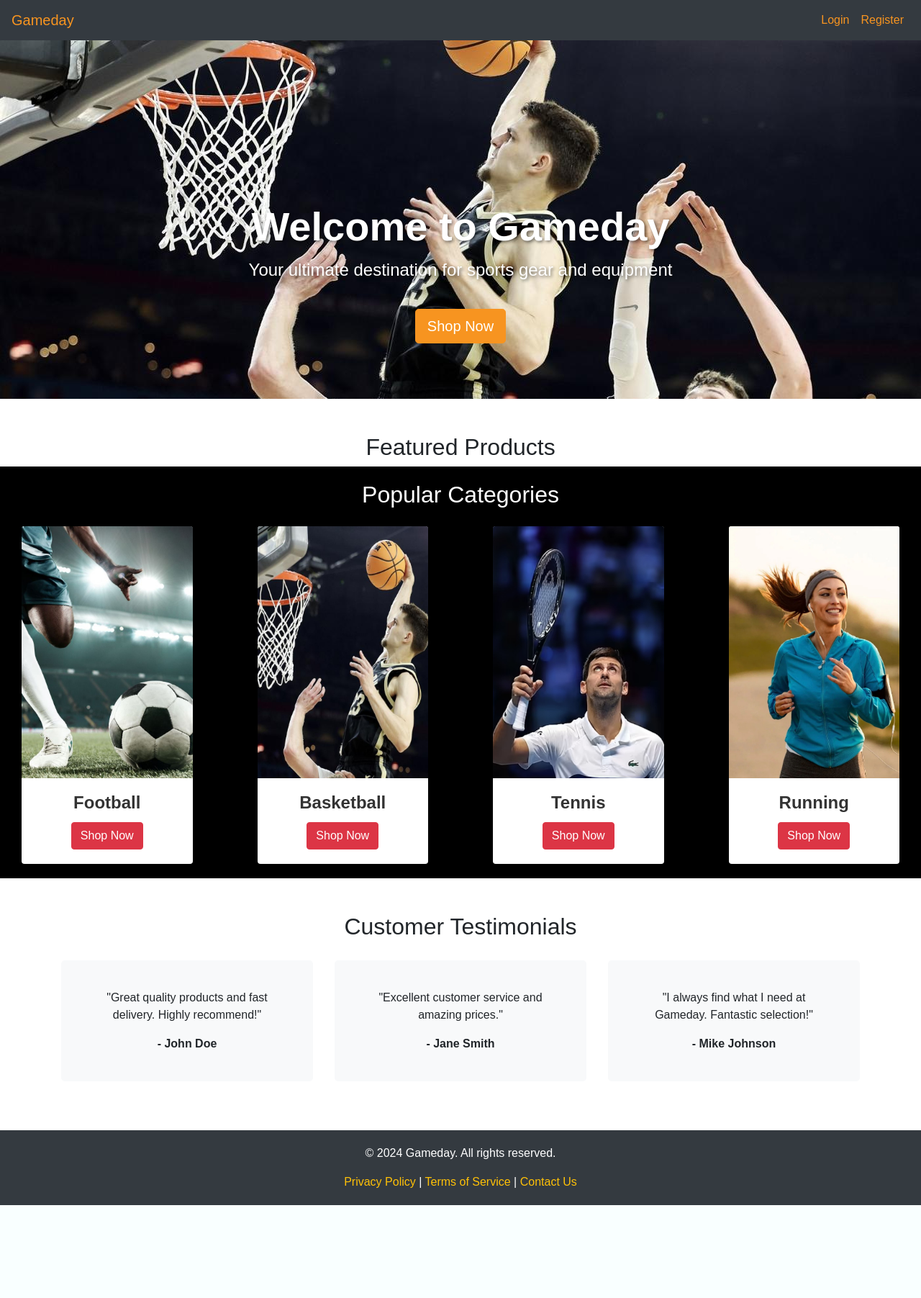
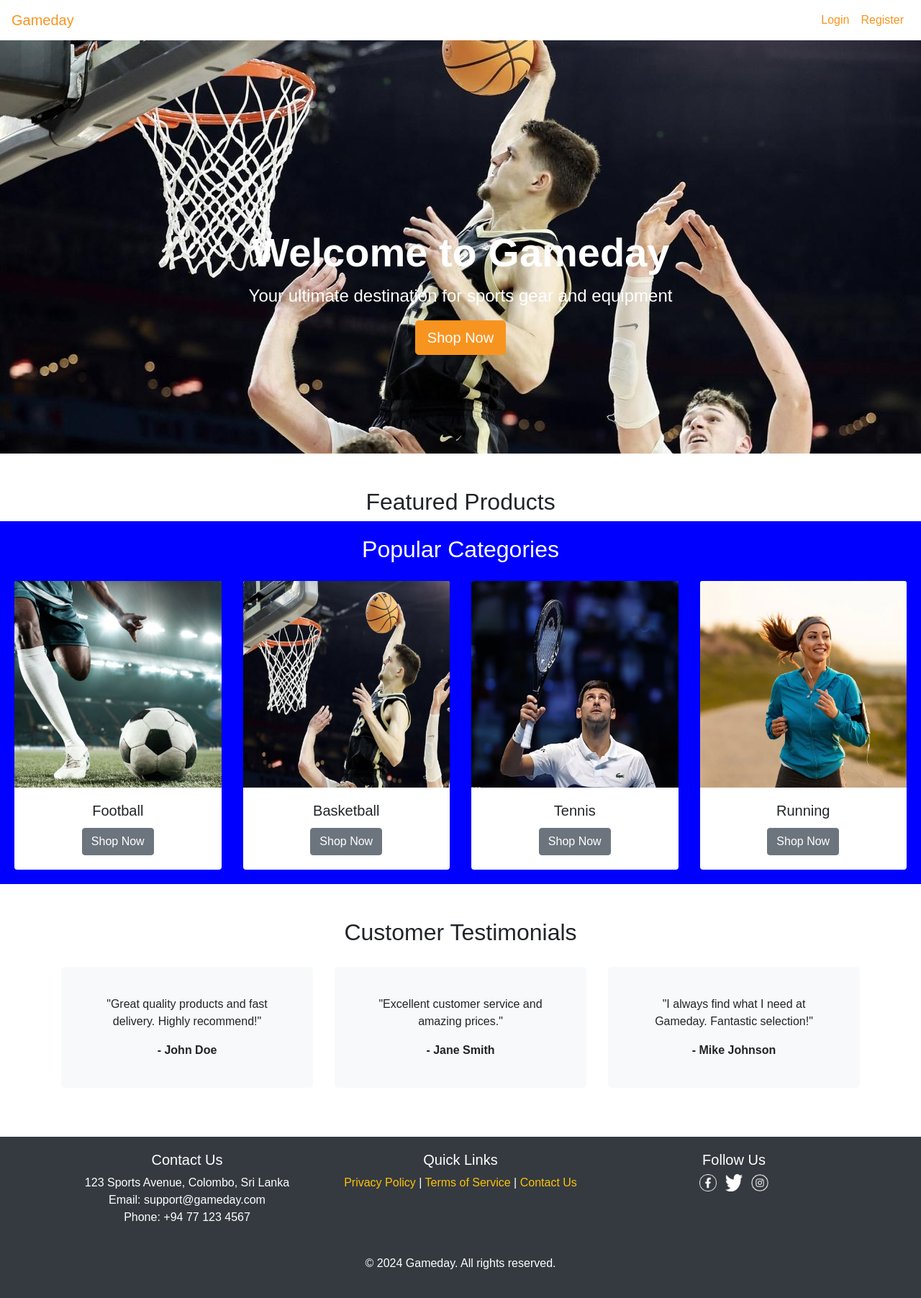
Before and after one commit to theekshanahansa/Group_11-Simple-e-commerce-system, a Django app: template shop/templates/shop/home.html in a window 1280 px wide. Shown: the whole page at 72% size. Before the commit the page ends 1674 px from the top, so only its background shows below. Run offline with Django 5.2, Linux system fonts and the light colour scheme; the template is opened without the code that fills it, so the values that code supplies are empty; some libraries are stand-ins or nearby versions.

Commit message:
Change home.html and styles of it

```diff
--- a/shop/static/CSS/homestyles.css
+++ b/shop/static/CSS/homestyles.css
@@ -1,5 +1,3 @@
-/* static/css/styles.css */
-
 /* General Styles */
 body {
     font-family: 'Arial', sans-serif;
@@ -8,29 +6,32 @@ body {
 }
 
 .navbar {
-    background-color: ffffff; /* Dark background for navbar */
+    background-color: #ffffff; /* Ensure this color is correct */
 }
 
 .navbar-brand {
-    color: #f79420 !important; /* White color for navbar brand */
+    color: #f79420 !important; /* Adjusted color */
 }
 
 .navbar-nav .nav-link {
-    color: #f79420 !important; /* White color for navbar links */
+    color: #f79420 !important; /* Adjusted color */
 }
 
 .btn-primary {
-    background-color: #f79420; /* Red color for primary buttons */
-    border-color: #f79420; /* Red color for button borders */
+    background-color: #f79420; /* Adjusted color */
+    border-color: #f79420; /* Adjusted color */
 }
 
 .btn-primary:hover {
-    background-color: #e46d1e; /* Darker red on hover */
-    border-color: #d87d1c; /* Darker red for border on hover */
+    background-color: #e6831e; /* Adjusted color */
+    border-color: #e6831e; /* Adjusted color */
 }
 
-/* Home Page Styles */
+/* Hero Section */
 .hero {
+    background-position: center;
+    height: 500px;
+    color: white;
     position: relative;
     background: url('123.jpg') center center no-repeat;
     background-size: cover; /* Ensure the image covers the container */
@@ -43,138 +44,58 @@ body {
 }
 
 .hero-content {
-    text-align: center;
+    padding-top: 150px;
 }
 
-.hero h1 {
-    font-size: 4rem;
+.hero-content h1 {
+    font-size: 3.5rem;
     font-weight: bold;
-    text-shadow: 2px 2px 4px rgba(0, 0, 0, 0.5);
 }
 
-.hero p {
+.hero-content p {
     font-size: 1.5rem;
-    text-shadow: 2px 2px 4px rgba(0, 0, 0, 0.5);
 }
 
-.hero .btn {
-    margin-top: 20px;
-}
-
-/* Remove margins for home page */
-.no-margins {
+.container-fluid.no-padding {
     padding-left: 0;
     padding-right: 0;
 }
 
-/* Product Card Styles */
-.card-img-top {
-    width: 100%;
-    height: 250px; /* Adjust the height as needed */
-    object-fit: cover; /* This will ensure the image covers the entire area without stretching */
+/* Categories */
+.category-card {
+    border: none;
 }
 
-.card-title {
-    font-size: 1.25rem;
-    font-weight: bold;
+/* Testimonials */
+.testimonial {
+    background: #f8f9fa;
+    padding: 40px;
+    margin: 20px 0;
+    border-radius: 5px;
+    text-align: center;
 }
 
-.card-text {
-    font-size: 1rem;
-    color:#6c757d;
-}
-
-.card .btn {
-    background-color: #dc3545;
-    border-color: #dc3545;
-}
-
-.card .btn:hover {
-    background-color: #c82333;
-    border-color: #bd2130;
-}
-
-/* Category Filter Styles */
-.category-filter {
-    margin-bottom: 20px;
-    margin-left: 15px; /* Add left margin for category filter */
-    margin-right: 15px; /* Add right margin for category filter */
-}
-
-.category-filter select {
-    width: 100%;
-    padding: 10px;
-    border: 1px solid #ccc;
-    border-radius: 5px;
-}
-
-/* Footer Styles */
+/* Footer */
 footer {
-    background-color: #343a40;
+    background: #343a40;
     color: white;
     padding: 20px 0;
     text-align: center;
 }
 
 footer a {
-    color: #ffffff;
-    text-decoration: none;
+    color: #ffc107;
 }
 
-footer a:hover {
-    color: #c82333;
-    text-decoration: underline;
+.popular-categories {
+    background-color: blue;
+    padding: 20px;
 }
 
-/* Media Queries */
-@media (max-width: 768px) {
-    .hero h1 {
-        font-size: 3rem;
-    }
-
-    .hero p {
-        font-size: 1.25rem;
-    }
-}
-/* Additional Styles for Popular Categories */
-
-.category-card {
-    border: none;
-    transition: transform 0.3s ease;
-    margin-left:30px;
-    margin-right: 30px
-
+.popular-categories h2 {
+    color: white;
 }
 
-.category-card:hover {
-    transform: translateY(-5px);
-    box-shadow: 0 0 20px rgba(0, 0, 0, 0.1);
+.popular-categories .card {
+    margin: 0 auto; /* Center the cards horizontally */
 }
-
-.category-card .card-img-top {
-    height: 350px;
-    object-fit: cover;
-}
-
-.category-card .card-title {
-    font-size: 1.5rem;
-    font-weight: bold;
-    color: #333;
-}
-
-.category-card .btn-primary {
-    background-color: #dc3545;
-    border-color: #dc3545;
-}
-
-.category-card .btn-primary:hover {
-    background-color: #c82333;
-    border-color: #bd2130;
-}
-.popular-categories {
-    background-color: black; /* Blue background color */
-    padding: 20px 0; /* Adjust padding as needed */
-    margin-left: 0px;
-    margin-right:-0px;
-
-}
--- a/shop/templates/shop/home.html
+++ b/shop/templates/shop/home.html
@@ -8,58 +8,10 @@
     <link rel="stylesheet" href="https://stackpath.bootstrapcdn.com/bootstrap/4.5.2/css/bootstrap.min.css">
     {% load static %}
     <link rel="stylesheet" href="{% static 'css/homestyles.css' %}">
-    <style>
-        .hero {
-            background-size: cover;
-            background-position: center;
-            height: 500px;
-            color: white;
-        }
-
-        .hero-content {
-            padding-top: 150px;
-        }
-
-        .category-filter {
-            text-align: center;
-        }
-
-        .category-card {
-            border: none;
-        }
-
-        .testimonial {
-            background: #f8f9fa;
-            padding: 40px;
-            margin: 20px 0;
-            border-radius: 5px;
-            text-align: center;
-        }
-
-        footer {
-            background: #343a40;
-            color: white;
-            padding: 20px 0;
-            text-align: center;
-        }
-
-        footer a {
-            color: #ffc107;
-        }
-
-        .hero-content h1 {
-            font-size: 3.5rem;
-            font-weight: bold;
-        }
-
-        .hero-content p {
-            font-size: 1.5rem;
-        }
-    </style>
 </head>
 
 <body>
-    <nav class="navbar navbar-expand-lg navbar-dark bg-dark fixed-top ">
+    <nav class="navbar navbar-expand-lg fixed-top">
         <a class="navbar-brand" href="{% url 'home' %}">Gameday</a>
         <button class="navbar-toggler" type="button" data-toggle="collapse" data-target="#navbarNav"
             aria-controls="navbarNav" aria-expanded="false" aria-label="Toggle navigation">
@@ -86,7 +38,7 @@
         </div>
     </nav>
 
-    <div class="container-fluid mt-4 no-margins">
+    <div class="container-fluid no-padding">
         <div class="hero">
             <div class="hero-content text-center">
                 <h1>Welcome to Gameday</h1>
@@ -113,8 +65,9 @@
             {% endfor %}
         </div>
     </div>
-    <div class=" popular-categories">
-         <h2 class="text-center text-white mb-4">Popular Categories</h2>
+
+    <div class="popular-categories">
+        <h2 class="text-center text-white mb-4">Popular Categories</h2>
         <div class="row">
             <div class="col-md-3">
                 <div class="card category-card">
@@ -153,7 +106,6 @@
                 </div>
             </div>
         </div>
-
     </div>
 
     <div class="container mt-5">
@@ -181,8 +133,43 @@
     </div>
 
     <footer class="mt-5">
-        <p>&copy; 2024 Gameday. All rights reserved.</p>
-        <a href="#">Privacy Policy</a> | <a href="#">Terms of Service</a> | <a href="#">Contact Us</a>
+        <div class="container">
+            <div class="row">
+                <div class="col-md-4">
+                    <h5>Contact Us</h5>
+                    <ul class="list-unstyled">
+                        <li>123 Sports Avenue, Colombo, Sri Lanka</li>
+                        <li>Email: support@gameday.com</li>
+                        <li>Phone: +94 77 123 4567</li>
+                    </ul>
+                </div>
+                <div class="col-md-4">
+                    <h5>Quick Links</h5>
+                    <ul class="list-unstyled">
+                        <li><a href="#">Privacy Policy</a> | <a href="#">Terms of Service</a> | <a href="#">Contact Us</a></li>
+                    </ul>
+                </div>
+                <div class="col-md-4">
+                    <h5>Follow Us</h5>
+                    <ul class="list-inline">
+                        <li class="list-inline-item">
+                            <a href="#"><img src="{% static 'images/facebook.png' %}" alt="Facebook" width="24" height="24"></a>
+                        </li>
+                        <li class="list-inline-item">
+                            <a href="#"><img src="{% static 'images/twitter.png' %}" alt="Twitter" width="24" height="24"></a>
+                        </li>
+                        <li class="list-inline-item">
+                            <a href="#"><img src="{% static 'images/instagram.png' %}" alt="Instagram" width="24" height="24"></a>
+                        </li>
+                    </ul>
+                </div>
+            </div>
+            <div class="row mt-4">
+                <div class="col text-center">
+                    <p>&copy; 2024 Gameday. All rights reserved.</p>
+                </div>
+            </div>
+        </div>
     </footer>
 
     <script src="https://code.jquery.com/jquery-3.5.1.slim.min.js"></script>
```
Also changed, not shown: shop/static/images/facebook.png (added), shop/static/images/instagram.png (added), shop/static/images/twitter.png (added).
